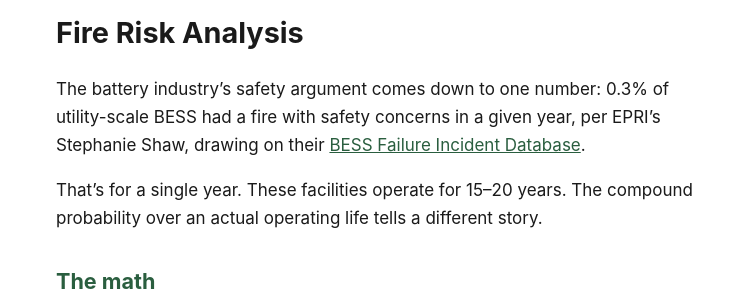
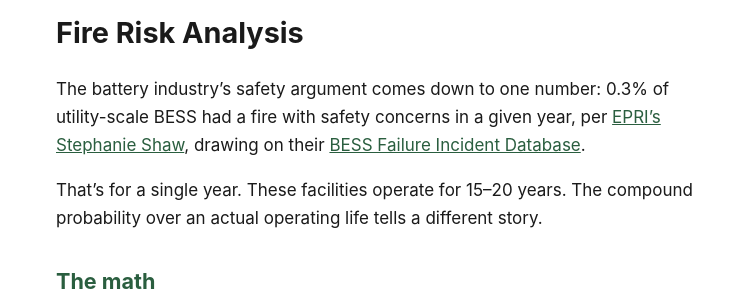
Before and after one commit to calef/cascadia-ridge-bess, a Jekyll site: the page built from _pages/fire-risk.md, in a window 1280 px wide and 900 px high. Shown: the part 131-431 px from the top of the window, without its empty margins (256-1003 px from the left). Built offline with Jekyll 4.4.1, drawn with Linux system fonts in a browser that asks for light colours; part of the change alters nothing that is shown.

Commit message:
Deploy site 2026-03-17-121309

```diff
--- a/_pages/fire-risk.md
+++ b/_pages/fire-risk.md
@@ -2,7 +2,7 @@
 title: "Fire Risk Analysis"
 ---
 
-The battery industry's safety argument comes down to one number: 0.3% of utility-scale BESS had a fire with safety concerns in a given year, per EPRI's Stephanie Shaw, drawing on their [BESS Failure Incident Database](https://storagewiki.epri.com/index.php/BESS_Failure_Incident_Database).
+The battery industry's safety argument comes down to one number: 0.3% of utility-scale BESS had a fire with safety concerns in a given year, per [EPRI's Stephanie Shaw](https://science.feedback.org/are-grid-battery-storage-systems-fire-prone/), drawing on their [BESS Failure Incident Database](https://storagewiki.epri.com/index.php/BESS_Failure_Incident_Database).
 
 That's for a single year. These facilities operate for 15–20 years. The compound probability over an actual operating life tells a different story.
 
```
